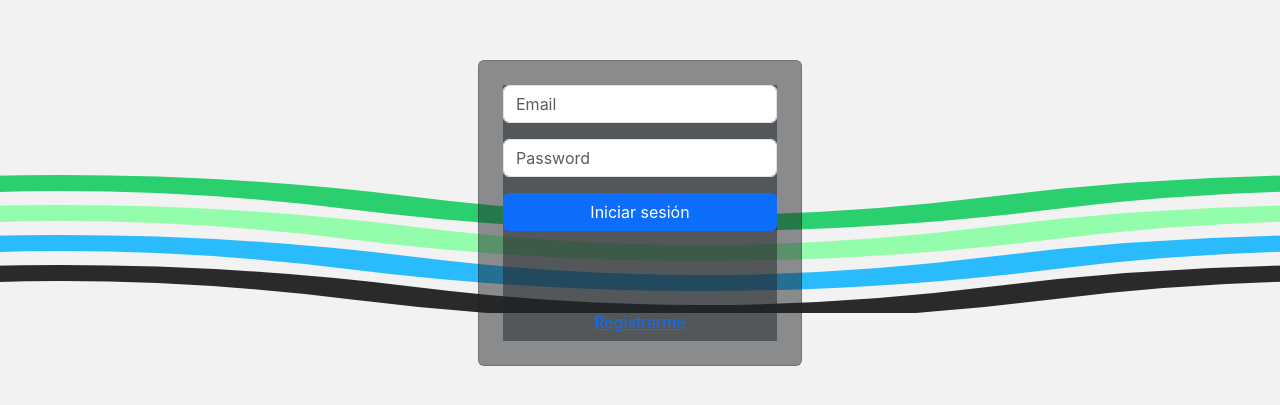
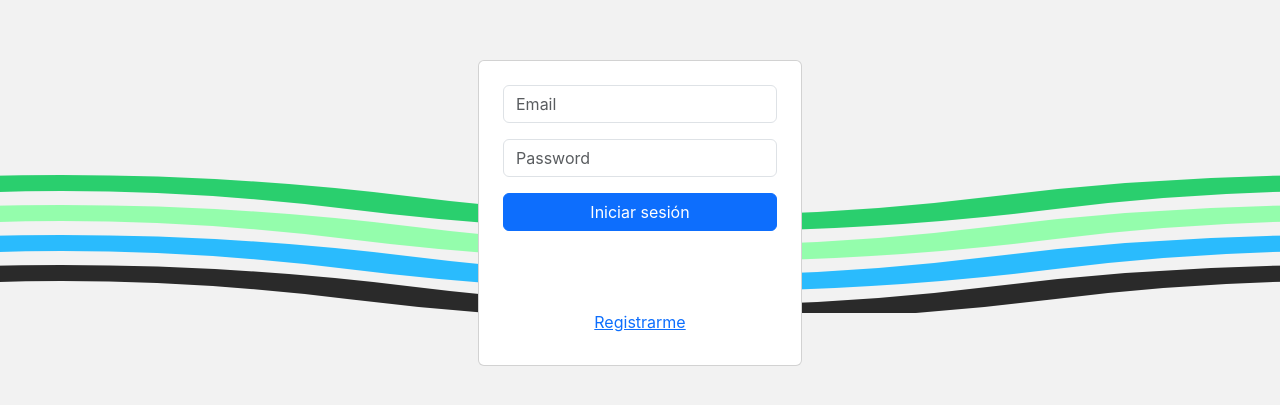
Before and after one commit to gastonmanzur/appPatin, a React (Vite) app in the folder frontend/: page / in a window 1280 px wide. Shown: the part 187-592 px from the top of the page. Built offline with nearby package versions, Linux system fonts and the light colour scheme; no server answers.

Commit message:
Commit deploy front

```diff
--- a/frontend/src/index.css
+++ b/frontend/src/index.css
@@ -110,13 +110,6 @@ a {
   border-radius: 50%;
 }
 
-/* Forms and cards with footer gray background at 50% opacity */
-form,
-.card {
-  background-color: rgba(33, 37, 41, 0.5) !important;
-}
-
-
 
 form {
   background-color: #fff;
```
Also changed, not shown: 5 other files (tests, documents, lock files or other folders).
